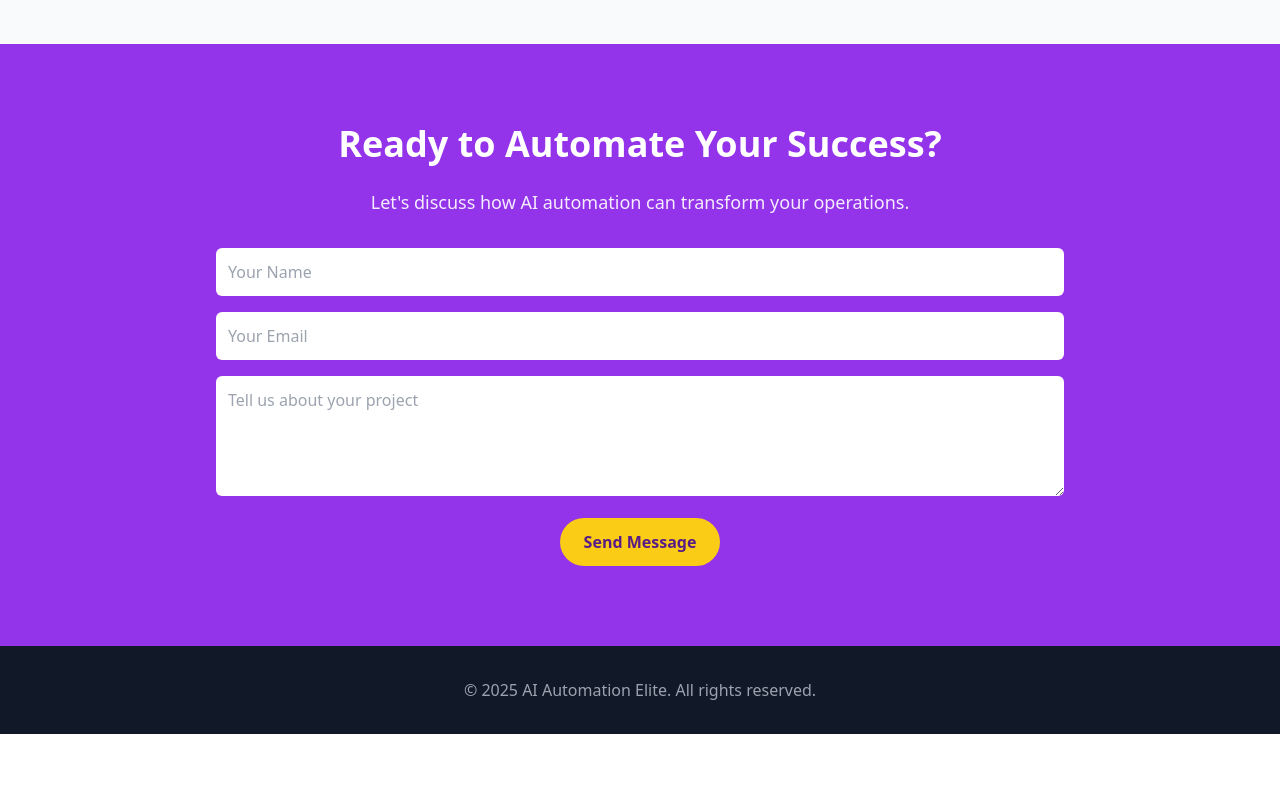
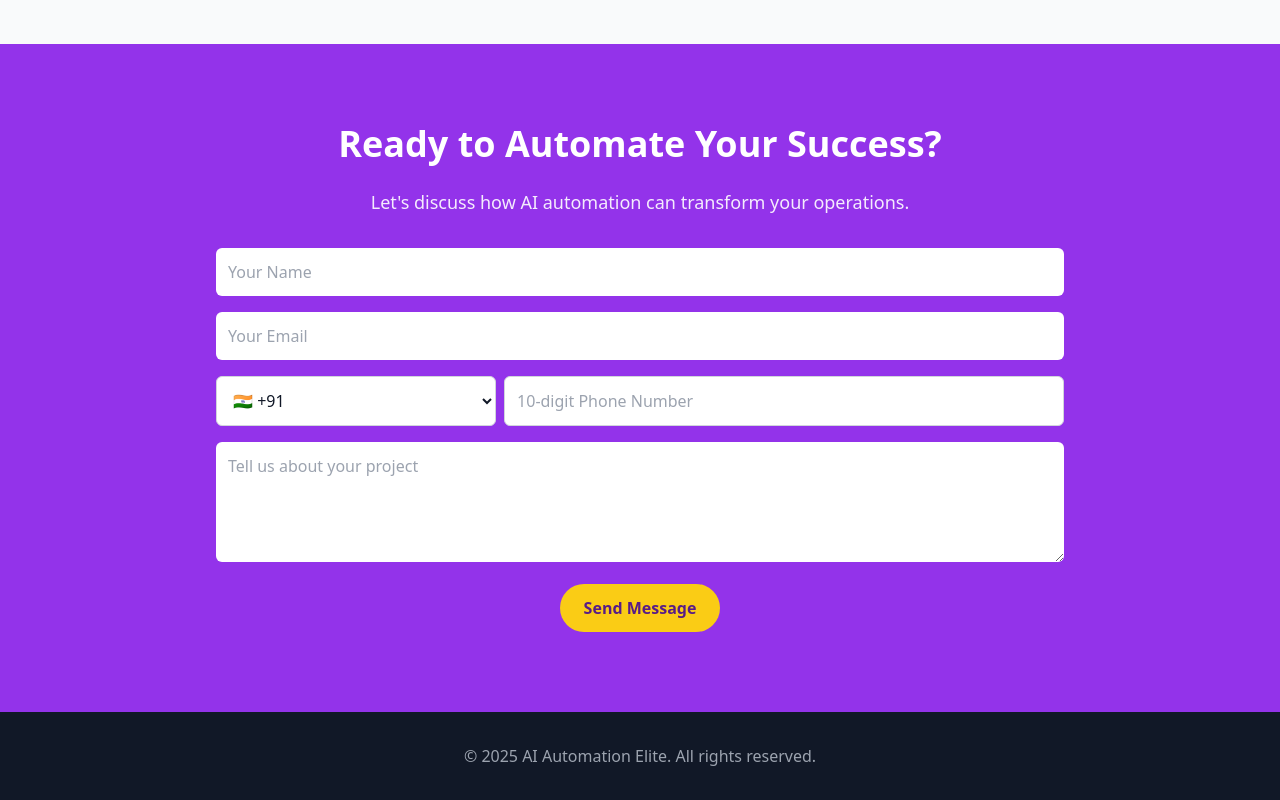
Before and after one commit to monk7436/ai_automation_elite, a plain HTML site: page index.html in a window 1280 px wide. Shown: the part 2056-2856 px from the top of the page. Before the commit the page ends 2790 px from the top, so only its background shows below. Drawn offline with nearby package versions, Linux system fonts and the light colour scheme.

Commit message:
Update homepage text

```diff
--- a/index.html
+++ b/index.html
@@ -339,6 +339,37 @@
             required
             class="w-full p-3 rounded-md text-gray-900"
           />
+
+          <div class="flex gap-2">
+    <select
+      name="country_code"
+      required
+      class="w-1/3 p-3 rounded-md text-gray-900 bg-white border border-gray-300"
+    >
+      <option value="+1">🇺🇸 +1</option>
+      <option value="+44">🇬🇧 +44</option>
+      <option value="+61">🇦🇺 +61</option>
+      <option value="+91" selected>🇮🇳 +91</option>
+      <option value="+81">🇯🇵 +81</option>
+      <option value="+49">🇩🇪 +49</option>
+      <option value="+33">🇫🇷 +33</option>
+      <option value="+971">🇦🇪 +971</option>
+      <option value="+65">🇸🇬 +65</option>
+    </select>
+
+    <input
+      type="tel"
+      name="phone"
+      placeholder="10-digit Phone Number"
+      pattern="[0-9]{10}"
+      maxlength="10"
+      minlength="10"
+      required
+      class="w-2/3 p-3 rounded-md text-gray-900 border border-gray-300"
+      oninput="this.value=this.value.replace(/[^0-9]/g,'');"
+    />
+  </div>
+
           <textarea
             name="message"
             rows="4"
```
